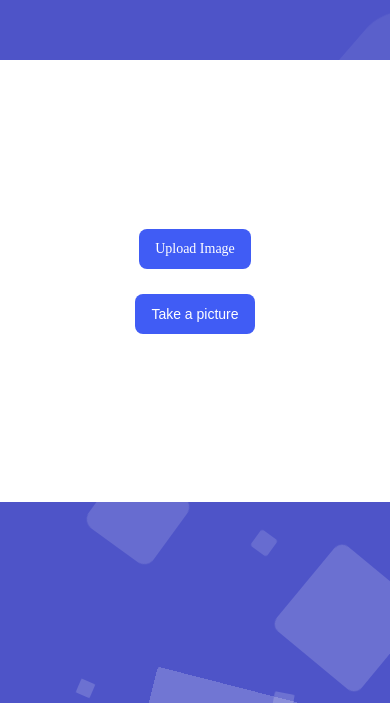
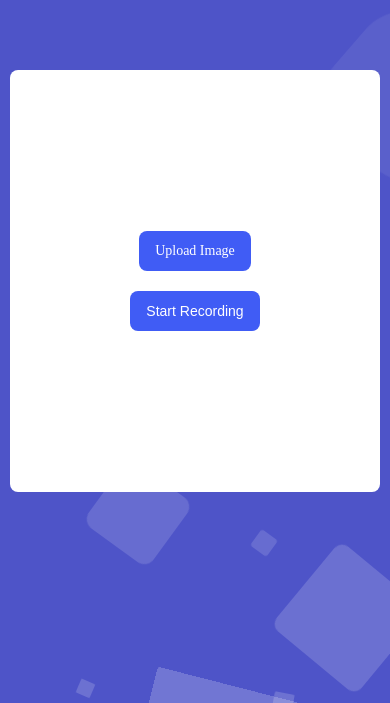
Before and after one commit to Axemortal/CodeBlocks, an Angular app in the folder app/: page /home in a window 390 px wide. Shown: the part 141-844 px from the top of the page. Built offline with nearby package versions, Linux system fonts and the light colour scheme.

Commit message:
Mobile Responsive

```diff
--- a/app/src/app/modules/home/capture/capture.component.scss
+++ b/app/src/app/modules/home/capture/capture.component.scss
@@ -1,12 +1,23 @@
+:host {
+  width: 100%;
+}
+
 .video-container {
-  display: flex;
-  flex-direction: column;
+  position: relative;
+  overflow: hidden;
+  width: 100%;
+  height: 80vh;
+  margin-bottom: 10px;
 
   canvas {
-    margin-bottom: 10px;
+    position: absolute;
+    top: 0;
+    left: 0;
+    width: 100%;
+    height: 100%;
   }
 }
 
 .output-container {
-  margin-bottom: 10px;
+  margin: 10px 0;
 }
--- a/app/src/app/modules/home/layout/layout.component.html
+++ b/app/src/app/modules/home/layout/layout.component.html
@@ -1,6 +1,4 @@
-<div id="container">
-  <div>
-    <div>
+<div class="container">
   <div *ngIf="!isOpenCamera">
     <label class="btn" for="file-upload">Upload Image</label>
     <input id="file-upload" type="file" />
@@ -11,7 +9,7 @@
       class="btn"
       (click)="openCamera()"
     >
-          Take a picture
+      Start Recording
     </button>
     <ng-template #appCapture>
       <app-capture></app-capture>
@@ -20,10 +18,8 @@
   </div>
   <ng-template #notSupported>
     <div class="not-supported">
-          Your device does not support taking of images! Either upload an image
-          or change your device to a supported one.
+      Your device does not support taking of images! Either upload an image or
+      change your device to a supported one.
     </div></ng-template
   >
 </div>
-  </div>
-</div>
--- a/app/src/app/modules/home/layout/layout.component.scss
+++ b/app/src/app/modules/home/layout/layout.component.scss
@@ -1,37 +1,31 @@
-#container {
+:host {
+  display: flex;
+  justify-content: center;
+  align-items: center;
   height: 100vh;
+}
+
+.container {
+  display: flex;
+  flex-direction: column;
+  justify-content: center;
+  align-items: center;
+  min-height: 50vh;
+  width: 95%;
+  background-color: white;
+  border-radius: 8px;
 
   > div {
     display: flex;
     flex-direction: column;
     justify-content: center;
     align-items: center;
-    height: 100%;
-    width: 100%;
-    position: relative;
-
-    > div {
-      display: flex;
-      flex-direction: column;
-      justify-content: center;
-      align-items: center;
-      min-height: 50vh;
-      min-width: 400px;
-      background-color: white;
+    width: calc(100% - 20px);
     padding: 10px;
-      border-radius: 8px;
-
-      > div {
-        margin: 0 auto 25px;
 
     #file-upload {
       display: none;
       visibility: hidden;
-        }
-      }
-
-      > div:last-of-type {
-        margin: 0 auto;
     }
 
     .not-supported {
@@ -42,4 +36,3 @@
     }
   }
 }
-}
```
Lines whose indentation alone changed are shown as unchanged.
